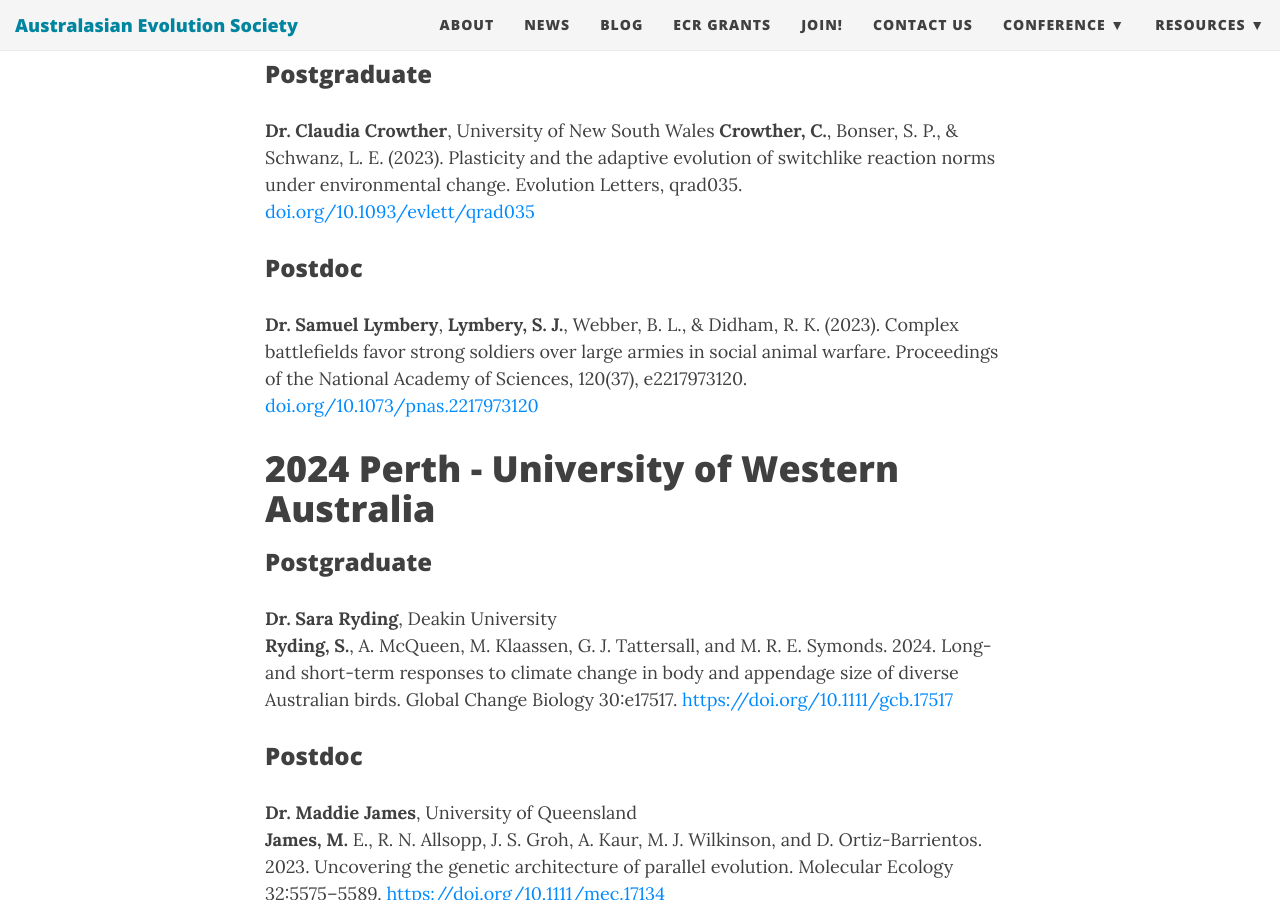
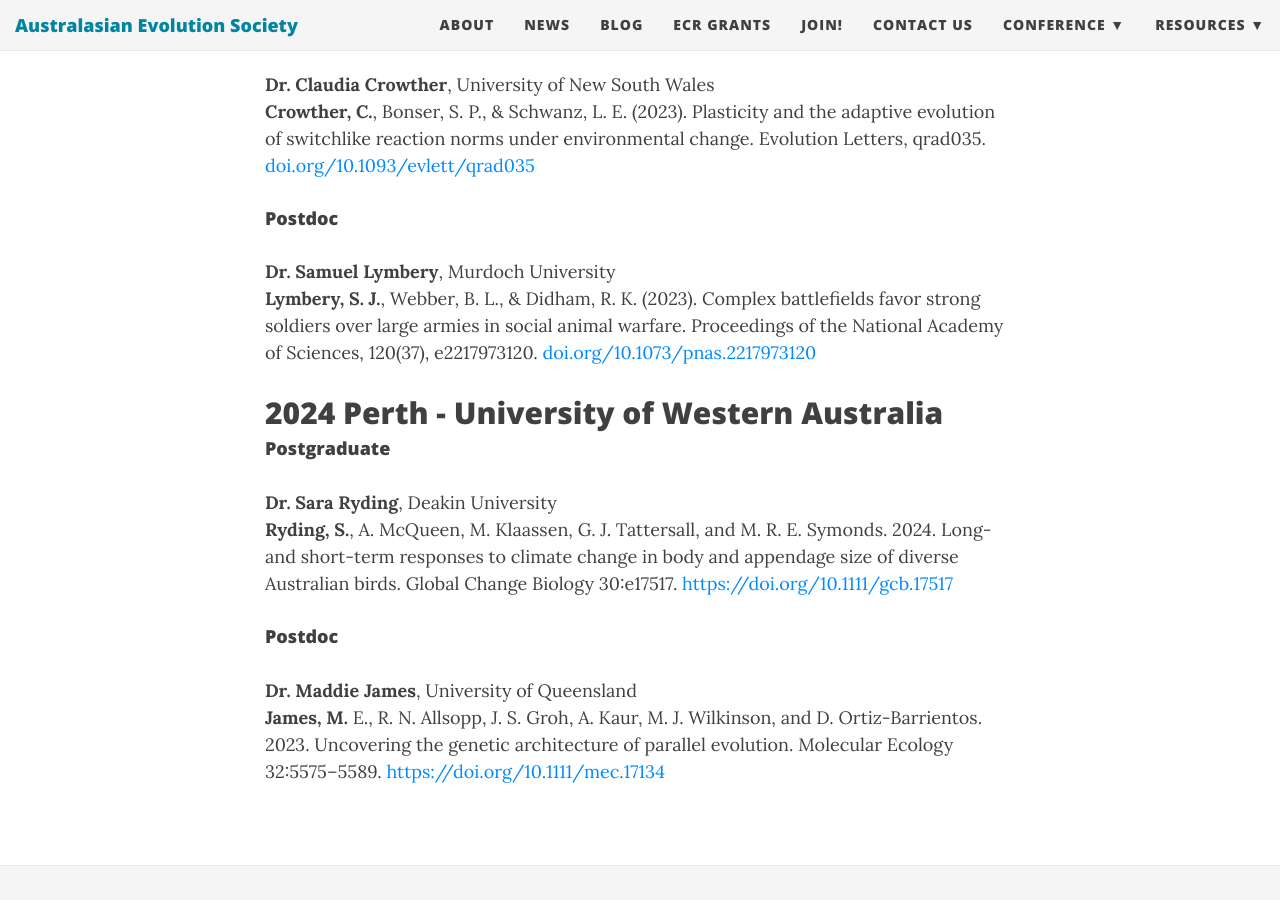
Before and after one commit to ausevo/ausevo.github.io, a Jekyll site: the page built from previous_winners.md, in a window 1280 px wide and 900 px high, scrolled down 1333 px. Built offline with Jekyll 4.4.1, drawn with Linux system fonts in a browser that asks for light colours; nearby versions of some CDN libraries.

Commit message:
formatting

```diff
--- a/previous_winners.md
+++ b/previous_winners.md
@@ -6,9 +6,9 @@
 - /img/big-imgs/quokka_Joseph11.jpg: Quokka by Joseph11 (Goodfon.com, 2023)
 ---
 
-# 2019 Sydney - UNSW
+## 2019 Sydney - UNSW
 
-### Postgraduate awards (only)
+#### Postgraduate awards (only)
 
 **Emily Roycroft**, University of Melbourne
 **Roycroft, E.J.**, A. Moussalli, K.C. Rowe. 2019. Phylogenomics Uncovers Confidence and Conflict in the Rapid Radiation of Australo-Papuan Rodents. Systematic Biology [doi.org/10.1093/sysbio/syz044](https://doi.org/10.1093/sysbio/syz044)
@@ -21,23 +21,23 @@
 
 2020 - 2022 no best paper award
 
-# 2023 Adelaide - University of Adelaide
+## 2023 Adelaide - University of Adelaide
 
-### Postgraduate
+#### Postgraduate
 **Dr. Claudia Crowther**, University of New South Wales
 **Crowther, C.**, Bonser, S. P., & Schwanz, L. E. (2023). Plasticity and the adaptive evolution of switchlike reaction norms under environmental change. Evolution Letters, qrad035. [doi.org/10.1093/evlett/qrad035](https://doi.org/10.1093/evlett/qrad035)
 
-### Postdoc
-**Dr. Samuel Lymbery**,
+#### Postdoc
+**Dr. Samuel Lymbery**, Murdoch University
 **Lymbery, S. J.**, Webber, B. L., & Didham, R. K. (2023). Complex battlefields favor strong soldiers over large armies in social animal warfare. Proceedings of the National Academy of Sciences, 120(37), e2217973120. [doi.org/10.1073/pnas.2217973120](https://doi.org/10.1073/pnas.2217973120)
 
 
-# 2024 Perth - University of Western Australia
+## 2024 Perth - University of Western Australia
 
-### Postgraduate
+#### Postgraduate
 **Dr. Sara Ryding**, Deakin University
 **Ryding, S.**, A. McQueen, M. Klaassen, G. J. Tattersall, and M. R. E. Symonds. 2024. Long- and short-term responses to climate change in body and appendage size of diverse Australian birds. Global Change Biology 30:e17517. [https://doi.org/10.1111/gcb.17517](https://doi.org/10.1111/gcb.17517)
 
-### Postdoc
+#### Postdoc
 **Dr. Maddie James**, University of Queensland
 **James, M.** E., R. N. Allsopp, J. S. Groh, A. Kaur, M. J. Wilkinson, and D. Ortiz-Barrientos. 2023. Uncovering the genetic architecture of parallel evolution. Molecular Ecology 32:5575–5589. [https://doi.org/10.1111/mec.17134](https://doi.org/10.1111/mec.17134)
```
